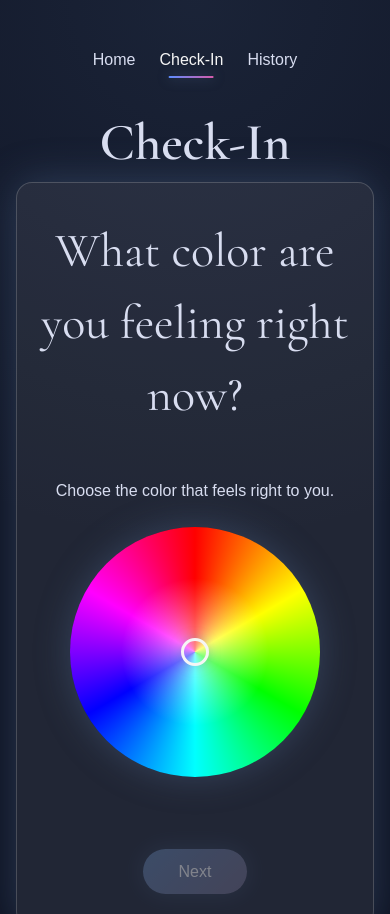
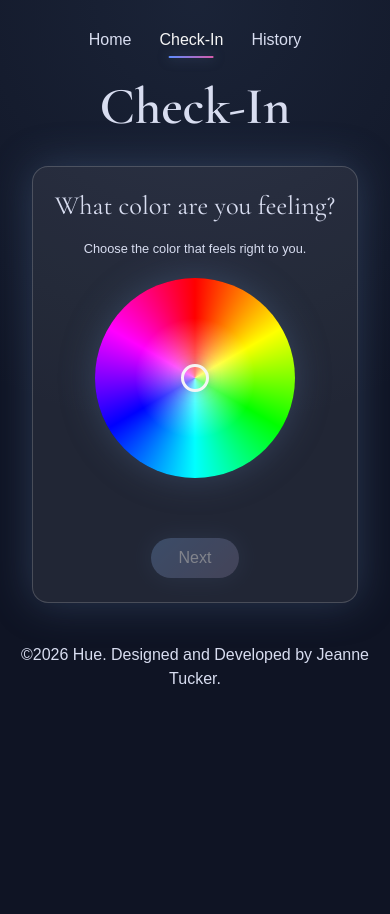
Before and after one commit to jltucke9/Hue, a plain HTML site: page checkin.html in a window 390 px wide. Shown: the top 914 px of the page. After the commit the page ends 844 px from the top, so only its background shows below. Drawn offline with nearby package versions, Linux system fonts and the light colour scheme.

Commit message:
checkin, index, styles
updated styles and checking to match responsive needs.

```diff
--- a/checkin.html
+++ b/checkin.html
@@ -27,7 +27,7 @@
             <section id="checkin">
                 <h1>Check&#45;In</h1>
                 <section class="step" id="color-selection">
-                    <h2>What color are you feeling right now?</h2>
+                    <h2>What color are you feeling?</h2>
 
                     <label for="color-picker">Choose the color that feels right to you.</label>
 
--- a/styles.css
+++ b/styles.css
@@ -299,7 +299,7 @@ button:hover {
     text-align: center;
     width: 540px;
     height: 540px;
-    margin: -1.5rem auto 4rem;
+    margin: -0.5rem auto 3rem;
     display: flex;
     flex-direction: column;
     align-items: center;
@@ -332,8 +332,8 @@ button:hover {
 }
 
 #welcome p {
-    max-width: 340px;
-    margin-bottom: 1.5rem;
+    max-width: 350px;
+    margin-bottom: 3rem;
 }
 
 /* --------- Check-In Page ---------- */
@@ -762,16 +762,17 @@ input[type="range"] {
 
 /* -------- Responsive Styles -------- */
 @media screen and (max-width: 920px) {
-    main {
-        padding: 1rem;
+    header {
+        padding: 1.25rem 1rem 0.5rem;
     }
 
     nav ul {
-        gap: 1.5rem;
+        gap: 1.75rem;
+        margin-top: 0.5rem
     }
 
     h1 {
-        font-size: 3.25rem;;
+        font-size: 3.25rem;
     }
 
     .bubble {
@@ -788,10 +789,46 @@ input[type="range"] {
         padding: 2rem 1.5rem;
     }
 
+    #checkin h1 {
+        margin-bottom: 1.25rem;
+    }
+
+    #checkin h2 {
+        font-size: 1.65rem;
+        margin-bottom: 1rem;
+        line-height: 1.2;
+    }
+
+    #checkin label {
+        font-size: 0.8rem;
+    }
+
+    #checkin section {
+        margin-bottom: 1.5rem;
+    }
+
+    .step {
+        padding: 1.5rem 1.25rem;
+    }
+
     .color-wheel {
-        width: 250px;
-        height: 250px;
+        width: 200px;
+        height: 200px;
+        margin: 1rem auto;
     }
+
+    .color-wheel::after {
+        inset: 35px;
+    }
+
+    .selected-color {
+        margin-bottom: 0.75rem;
+    }
+
+    #checkin button {
+        padding: 0.7rem 1.75rem;
+    }
+
 
     .history-layout {
         flex-direction: column;
```
Also changed, not shown: index.html (+2 -1 lines).
